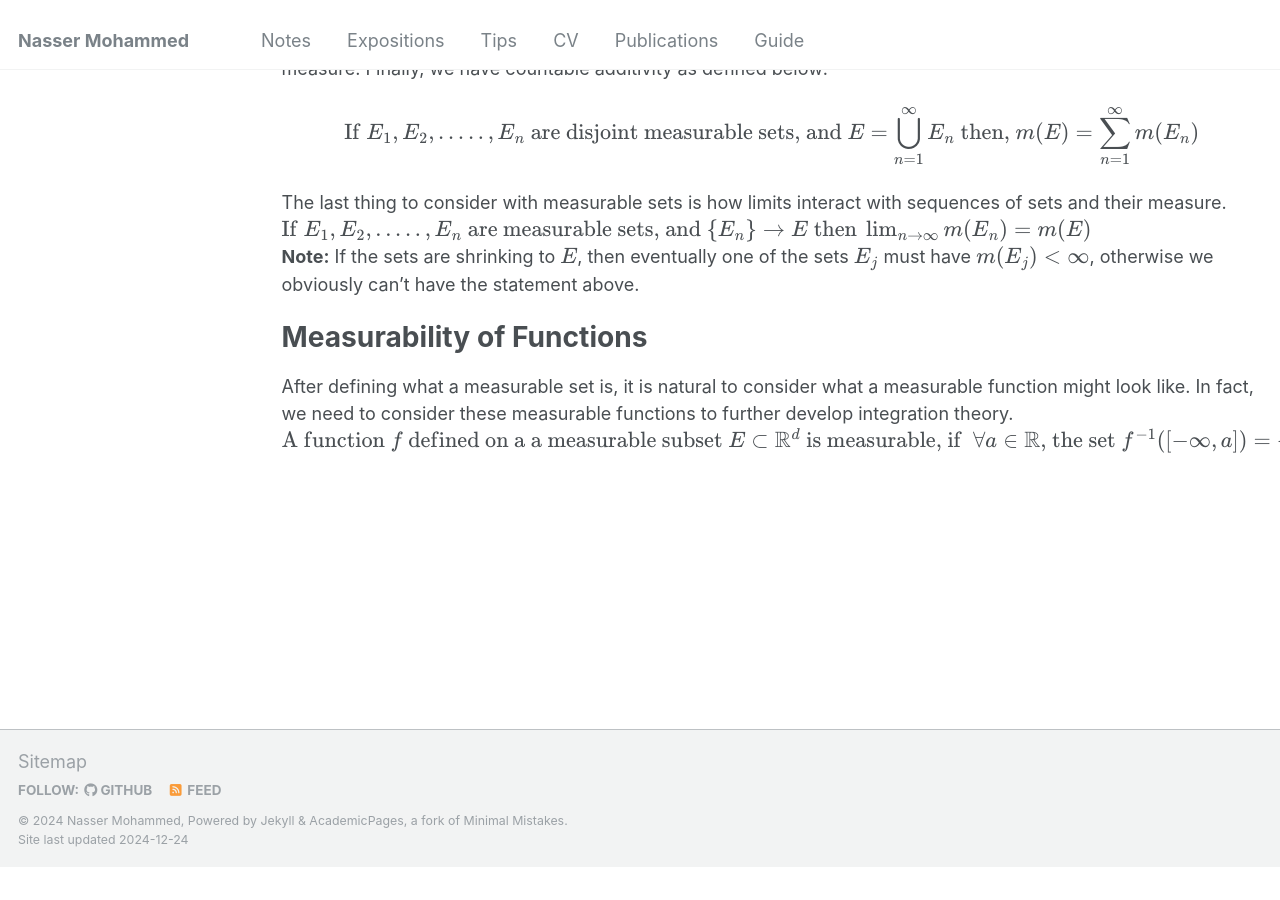
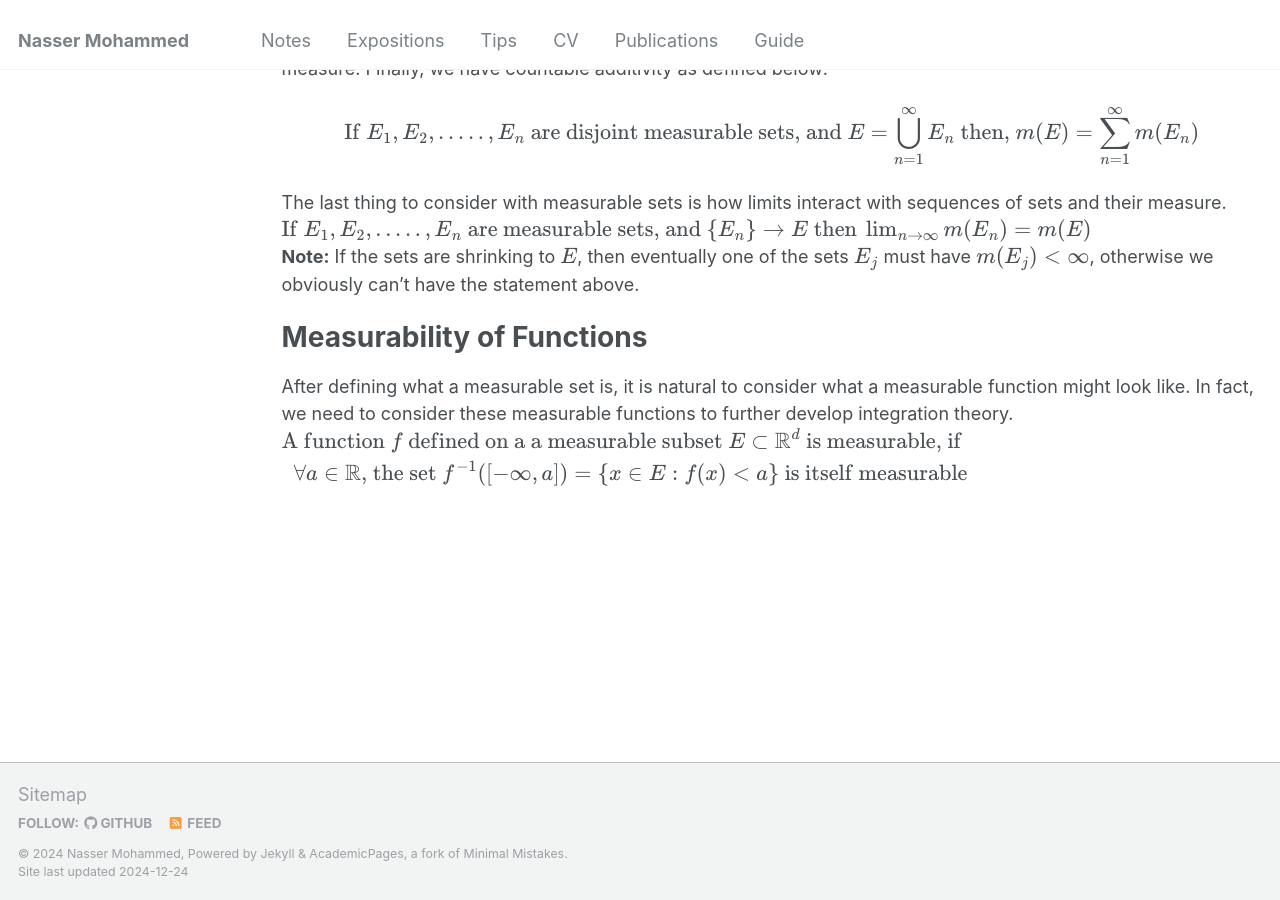
Before and after one commit to Nasser-Mohammed/Nasser-Mohammed.github.io, a Jekyll site: the page built from _pages/notes/analysis/lebesguemeas.md, in a window 1280 px wide and 900 px high, scrolled down 5293 px. Built offline with Jekyll 4.4.1, drawn with Linux system fonts in a browser that asks for light colours; before the commit the page ends 6160 px from its top, so only the background shows below that.

Commit message:
Update lebesguemeas.md

```diff
--- a/_pages/notes/analysis/lebesguemeas.md
+++ b/_pages/notes/analysis/lebesguemeas.md
@@ -104,7 +104,8 @@ Measurability of Functions
 After defining what a measurable set is, it is natural to consider what a measurable function might look like. In fact, we need to consider these measurable functions to further develop integration theory.
 \\
 $$
-\text{A function } f \text{ defined on a a measurable subset } E \subset \mathbb{R}^d \text{ is measurable, if }
-\
+\begin{align}
+\text{A function } f \text{ defined on a a measurable subset } E \subset \mathbb{R}^d \text{ is measurable, if }\\
 \forall a \in \mathbb{R} \text{, the set } f^{-1}([-\infty, a]) = \{x \in E: f(x) < a\} \text{ is itself measurable}
+\end{align}
 $$
```
